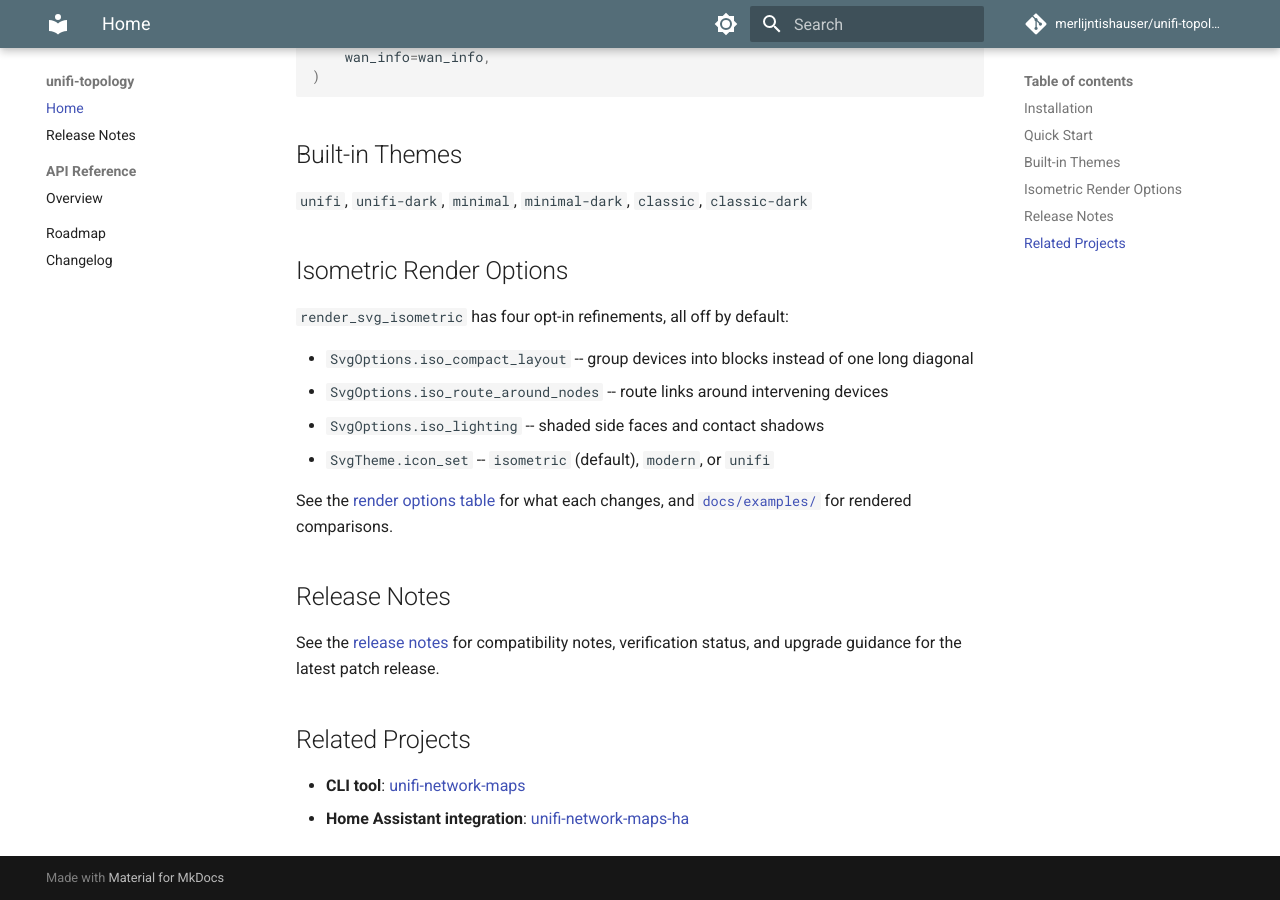
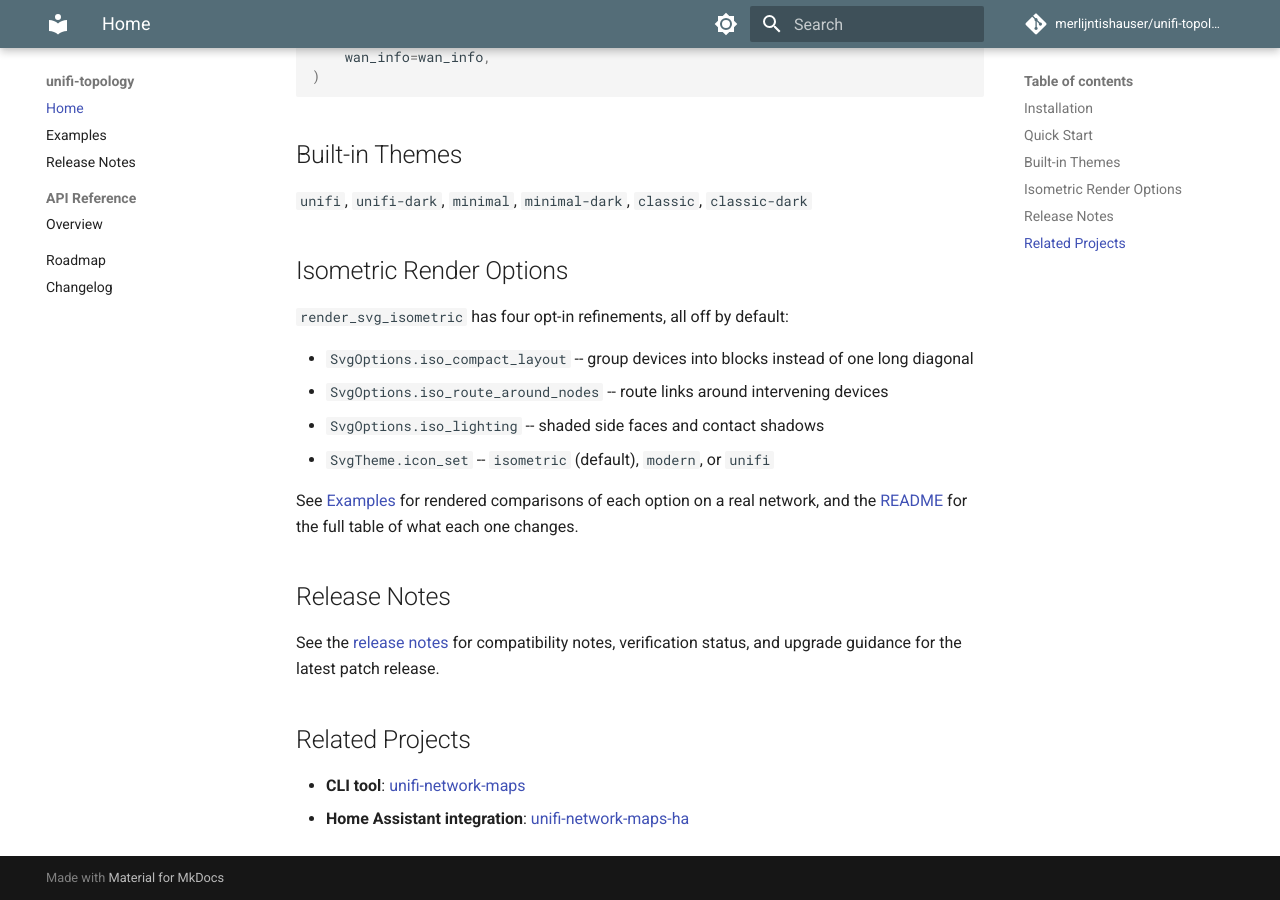
Before and after one commit to merlijntishauser/unifi-topology, an MkDocs documentation site: the page built from docs/index.md, in a window 1280 px wide and 900 px high, scrolled down 1199 px. Built offline with MkDocs 1.6.1 and Material for MkDocs 9.7.7, drawn with Linux system fonts in a browser that asks for light colours; comment, search, counter and statistics services are not loaded.

Commit message:
Fix the docs build and surface the examples page in the nav
docs/examples/README.md linked to the repo-root README, which is outside
docs_dir, so mkdocs --strict aborted on an unresolvable link and the docs
deploy failed. It now points at the Isometric Render Options section of
docs/index.md, which resolves both in the built site and on GitHub.

The page was also orphaned: it lives in docs/ but was in no nav entry, while
docs/index.md linked out to GitHub for content the site already had. Examples
is now a nav entry and index.md links to it directly.

Verified locally against every workflow this time, not just ci.yml: ruff check
and format, complexity, xenon, pyright, pip-audit, all four pytest selections,
build, and mkdocs --strict.

```diff
--- a/docs/index.md
+++ b/docs/index.md
@@ -69,10 +69,10 @@
 - `SvgOptions.iso_lighting` -- shaded side faces and contact shadows
 - `SvgTheme.icon_set` -- `isometric` (default), `modern`, or `unifi`
 
-See the [render options table](https://github.com/merlijntishauser/unifi-topology#isometric-render-options)
-for what each changes, and
-[`docs/examples/`](https://github.com/merlijntishauser/unifi-topology/tree/main/docs/examples)
-for rendered comparisons.
+See [Examples](examples/README.md) for rendered comparisons of each option on a
+real network, and the
+[README](https://github.com/merlijntishauser/unifi-topology#isometric-render-options)
+for the full table of what each one changes.
 
 ## Release Notes
 
--- a/mkdocs.yml
+++ b/mkdocs.yml
@@ -55,6 +55,7 @@
 
 nav:
   - Home: index.md
+  - Examples: examples/README.md
   - Release Notes: release-notes.md
   - API Reference:
       - Overview: api/index.md
```
Also changed, not shown: docs/examples/README.md (+2 -2 lines).
